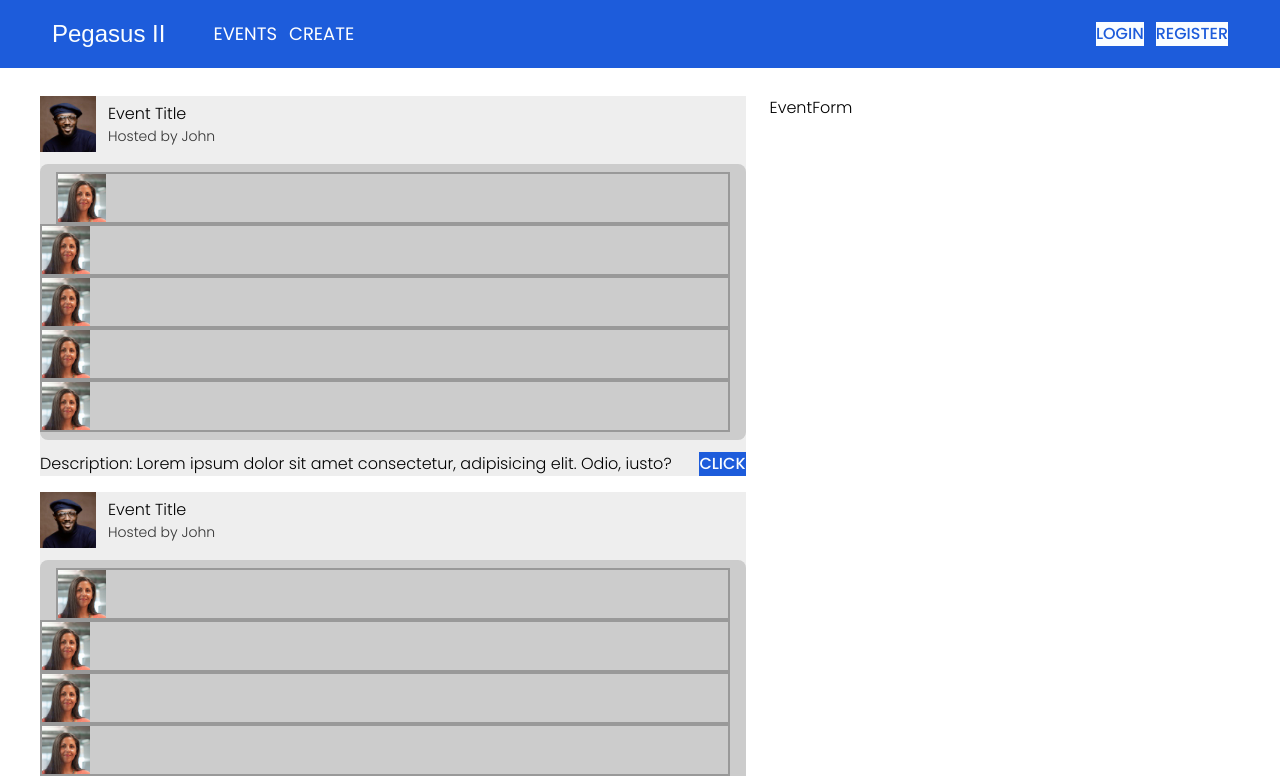
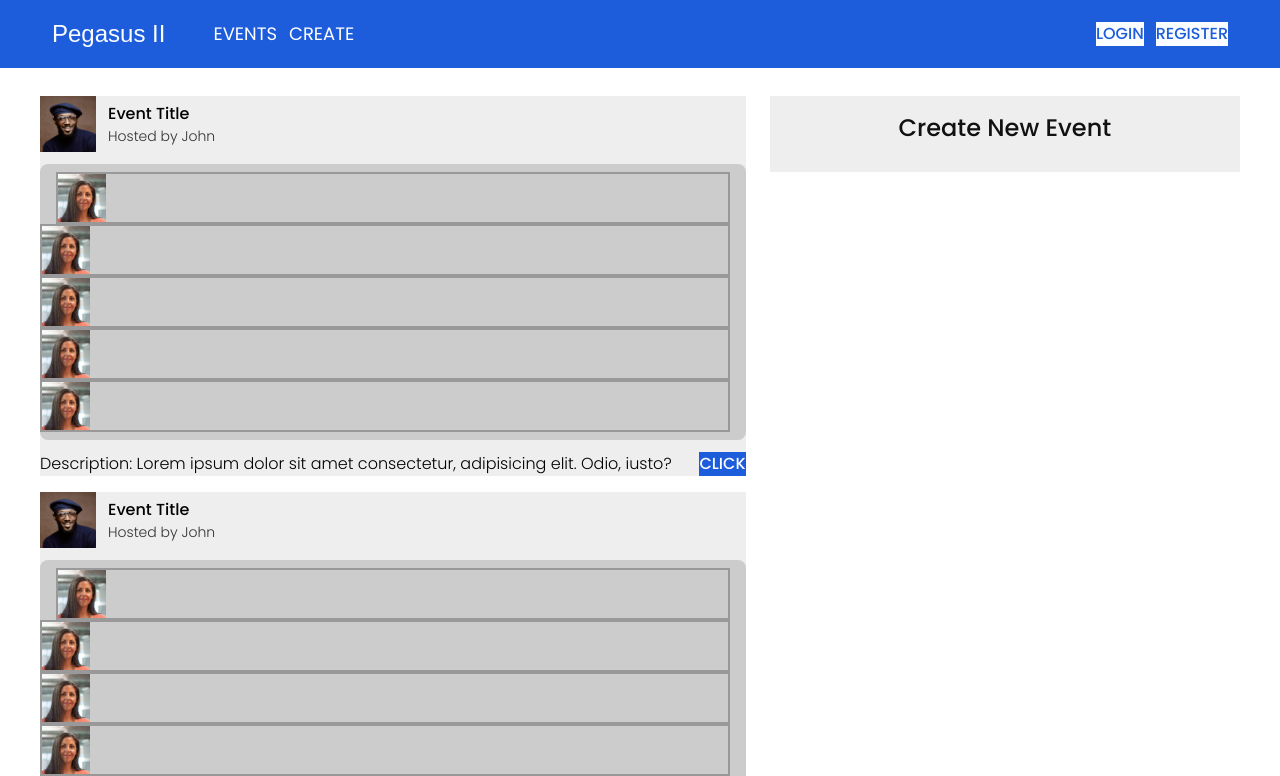
Before and after one commit to Nimira43/Pegasus-II, a React (Vite) app: page / in a window 1280 px wide. Shown: the top 776 px of the page. Built offline with nearby package versions, Linux system fonts and the light colour scheme; a web font is replaced by a local one.

Commit message:
EventForm - 1

```diff
--- a/src/features/events/dashboard/EventCard.tsx
+++ b/src/features/events/dashboard/EventCard.tsx
@@ -13,7 +13,7 @@ export default function EventCard() {
             />
           </figure>
           <div>
-            <h2 className='card-title'>Event Title</h2>
+            <h2 className='card-title font-medium'>Event Title</h2>
             <p className='text-sm text-grey-dark'>Hosted by John</p>
           </div>
         </div>
--- a/src/features/events/form/EventForm.tsx
+++ b/src/features/events/form/EventForm.tsx
@@ -1,5 +1,8 @@
 export default function EventForm() {
   return (
-    <div>EventForm</div>
+    <div className='card bg-grey-light-extra p-4 flex flex-col gap-3 w-full'>
+      <h3 className='text-2xl font-medium text-center text-dark'>Create New Event</h3>
+      <form className='flex flex-col gap-3 w-full'></form>
+    </div>
   )
 }
```
